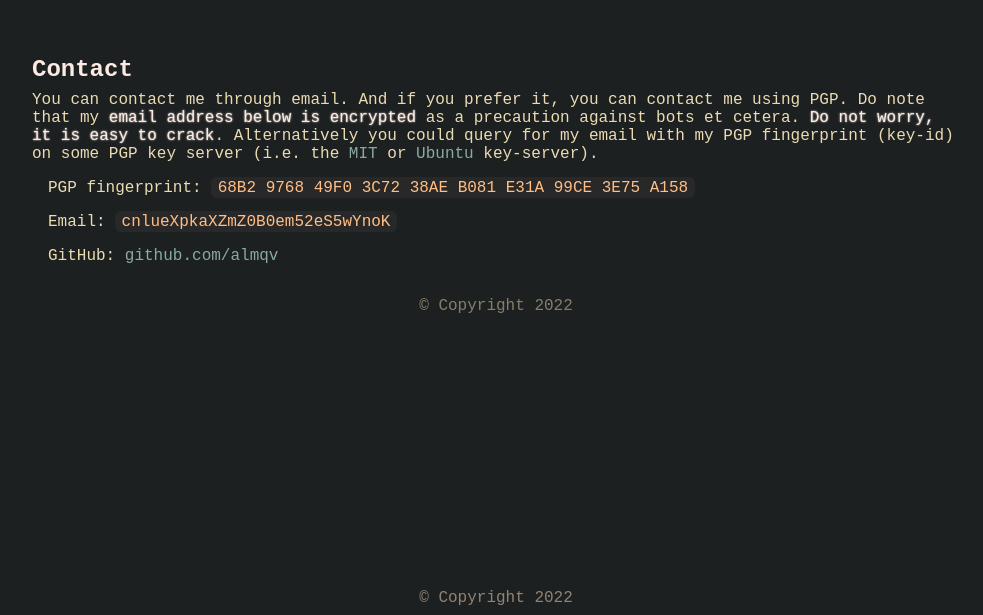
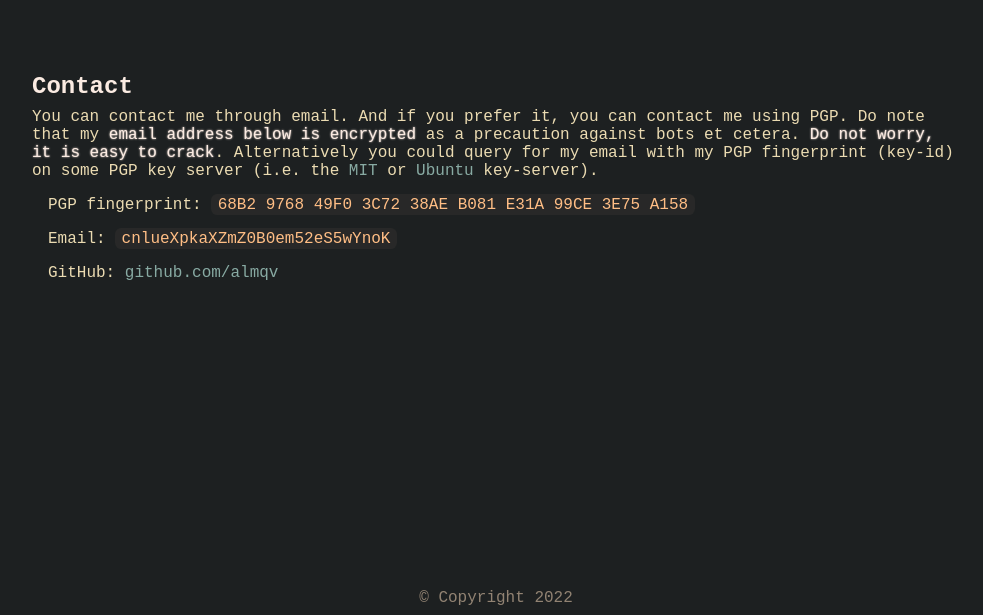
Before and after one commit to almqv/wychdev-nextjs, a Next.js app: page / in a window 1280 px wide. Shown: the part 1019-1634 px from the top of the page, without its empty margins (144-1127 px from the left). Built offline with nearby package versions, Linux system fonts and the light colour scheme.

Commit message:
Minor fix

```diff
--- a/pages/index.tsx
+++ b/pages/index.tsx
@@ -138,7 +138,6 @@ const Page: NextPageWithLayout = () => {
 					</li>
 				</CList>
 
-				<Footer />
 			</Section>
 		</>
 	)
--- a/styles/globals.css
+++ b/styles/globals.css
@@ -39,7 +39,7 @@ html {
 }
 
 section {
-	scroll-snap-align: center;
+	/* scroll-snap-align: center; */
 }
 
 #__next { /*body*/
```
